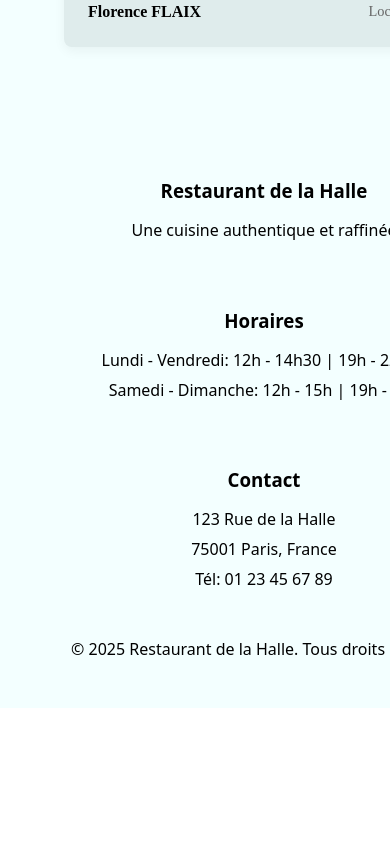
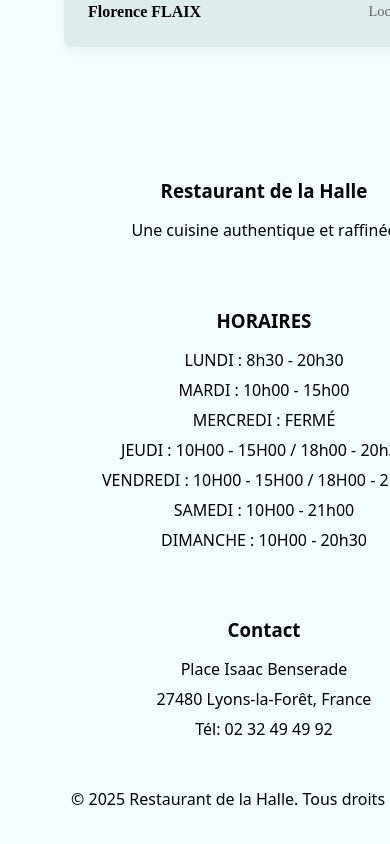
Before and after one commit to Lucacist/restaurant_de_la_halle, a Vue app: page / in a window 390 px wide. Shown: the part 5202-6046 px from the top of the page. Before the commit the page ends 5910 px from the top, so only its background shows below. Built offline with nearby package versions, Linux system fonts and the light colour scheme; a web font is replaced by a local one.

Commit message:
feat: add responsive footer component with restaurant info and hours

```diff
--- a/src/components/Footer.vue
+++ b/src/components/Footer.vue
@@ -6,15 +6,20 @@
         <p>Une cuisine authentique et raffinée</p>
       </div>
       <div class="footer-section">
-        <h3>Horaires</h3>
-        <p>Lundi - Vendredi: 12h - 14h30 | 19h - 22h30</p>
-        <p>Samedi - Dimanche: 12h - 15h | 19h - 23h</p>
+        <h3>HORAIRES</h3>
+        <p>LUNDI : 8h30 - 20h30</p>
+        <p>MARDI : 10h00 - 15h00</p>
+        <p>MERCREDI : FERMÉ</p>
+        <p>JEUDI : 10H00 - 15H00 / 18h00 - 20h30</p>
+        <p>VENDREDI : 10H00 - 15H00 / 18H00 - 21h00</p>
+        <p>SAMEDI : 10H00 - 21h00</p>
+        <p>DIMANCHE : 10H00 - 20h30</p>
       </div>
       <div class="footer-section">
         <h3>Contact</h3>
-        <p>123 Rue de la Halle</p>
-        <p>75001 Paris, France</p>
-        <p>Tél: 01 23 45 67 89</p>
+        <p>Place Isaac Benserade</p>
+        <p>27480 Lyons-la-Forêt, France</p>
+        <p>Tél: 02 32 49 49 92</p>
       </div>
     </div>
     <div class="footer-bottom">
```
